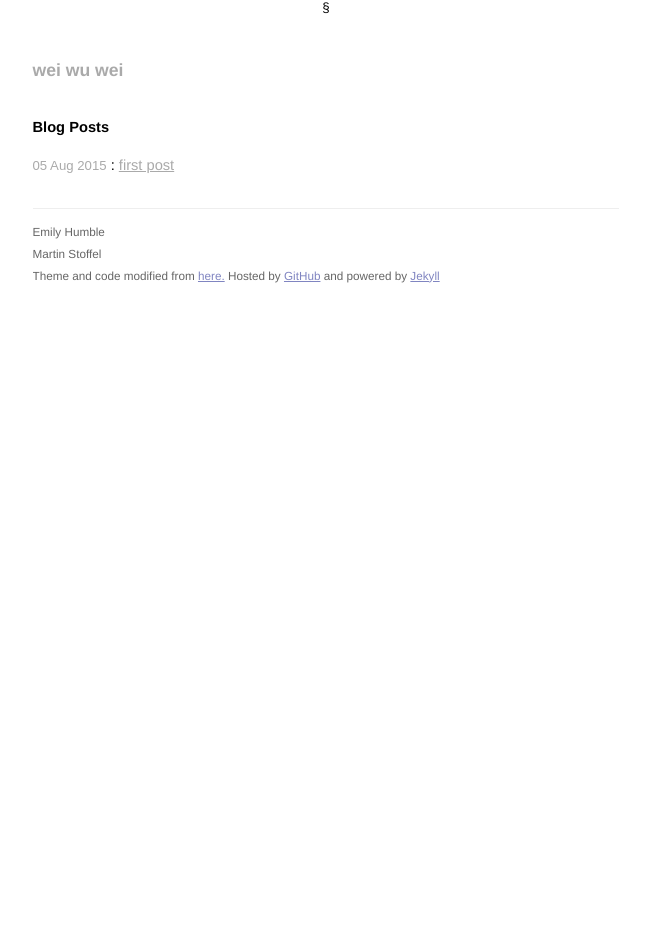
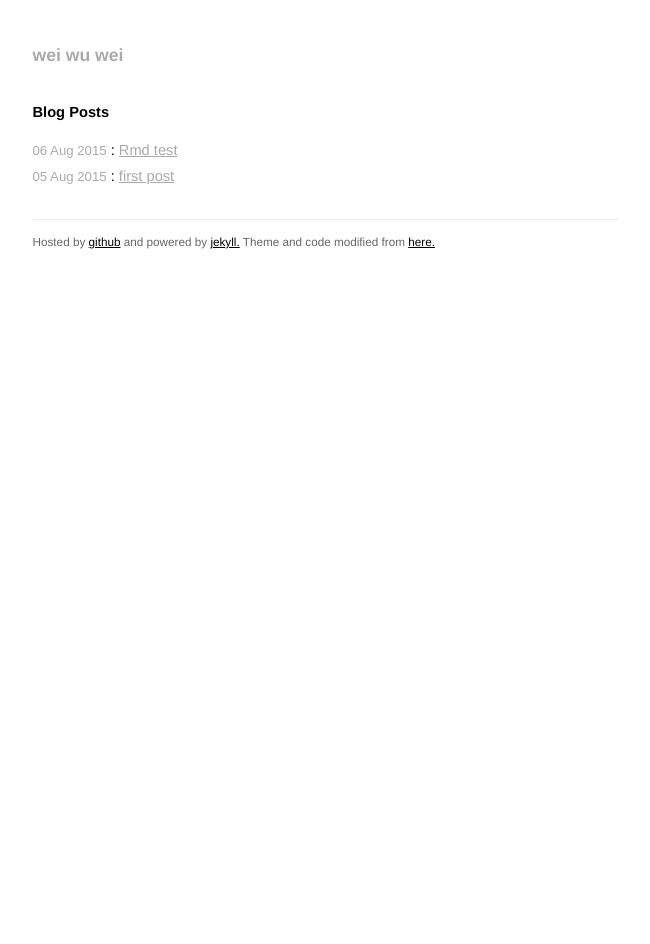
Before and after one commit to mastoffel/oldblog, a Jekyll site: the page built from index.html, in a window 1280 px wide. Shown: the whole page, without its empty margins (314-964 px from the left). Built offline with Jekyll 4.4.1, drawn with Linux system fonts in a browser that asks for light colours; before the commit the page ends 900 px from its top, so only the background shows below that.

Commit message:
r2jekyll

```diff
--- a/_layouts/default.html
+++ b/_layouts/default.html
@@ -1,4 +1,4 @@
-§<!DOCTYPE html>
+<!DOCTYPE html>
 <html xmlns="http://www.w3.org/1999/xhtml" xml:lang="en" lang="en-us">
 <head>
    <meta http-equiv="content-type" content="text/html; charset=utf-8" />
@@ -33,9 +33,7 @@ var WRInitTime=(new Date()).getTime();
 <div class="footer">
     <div class="contact">
       <p>
-        Emily Humble<br />
-		Martin Stoffel<br />
-        Theme and code modified from <a href="https://github.com/mojombo/tpw">here.</a> Hosted by <a href="https://github.com/mastoffel/mastoffel.github.io">GitHub</a> and powered by <a href="https://github.com/jekyll/jekyll">Jekyll</a>
+        Hosted by <a href="https://github.com/mastoffel/mastoffel.github.io">github</a> and powered by <a href="https://github.com/jekyll/jekyll">jekyll.</a> Theme and code modified from <a href="https://github.com/mojombo/tpw">here.</a>
       </p>
     </div>
   </div>
--- a/css/screen.css
+++ b/css/screen.css
@@ -130,7 +130,7 @@ ul.posts {
     }
 
       .site .footer .contact a {
-        color: #8085C1;
+        color: black;
       }
 
     .site .footer .rss {
--- a/css/syntax.css
+++ b/css/syntax.css
@@ -17,10 +17,11 @@
 .highlight .go { color: #888888 } /* Generic.Output */
 .highlight .gp { color: #555555 } /* Generic.Prompt */
 .highlight .gs { font-weight: bold } /* Generic.Strong */
-.highlight .gu { color: #aaaaaa } /* Generic.Subheading */
+.highlight .gu { color: #800080; font-weight: bold; } /* Generic.Subheading */
 .highlight .gt { color: #aa0000 } /* Generic.Traceback */
 .highlight .kc { font-weight: bold } /* Keyword.Constant */
 .highlight .kd { font-weight: bold } /* Keyword.Declaration */
+.highlight .kn { font-weight: bold } /* Keyword.Namespace */
 .highlight .kp { font-weight: bold } /* Keyword.Pseudo */
 .highlight .kr { font-weight: bold } /* Keyword.Reserved */
 .highlight .kt { color: #445588; font-weight: bold } /* Keyword.Type */
@@ -58,3 +59,11 @@
 .highlight .vg { color: #008080 } /* Name.Variable.Global */
 .highlight .vi { color: #008080 } /* Name.Variable.Instance */
 .highlight .il { color: #009999 } /* Literal.Number.Integer.Long */
+
+.type-csharp .highlight .k { color: #0000FF }
+.type-csharp .highlight .kt { color: #0000FF }
+.type-csharp .highlight .nf { color: #000000; font-weight: normal }
+.type-csharp .highlight .nc { color: #2B91AF }
+.type-csharp .highlight .nn { color: #000000 }
+.type-csharp .highlight .s { color: #A31515 }
+.type-csharp .highlight .sc { color: #A31515 }
```
Also changed, not shown: _drafts/rmd-md-test.Rmd (added, +28 -0 lines), _posts/2015-08-06-rmd-md-test.md (added, +32 -0 lines), _layouts/post.html (line endings or trailing spaces), images/test-data-plot-1.png (added), 1 other file.
